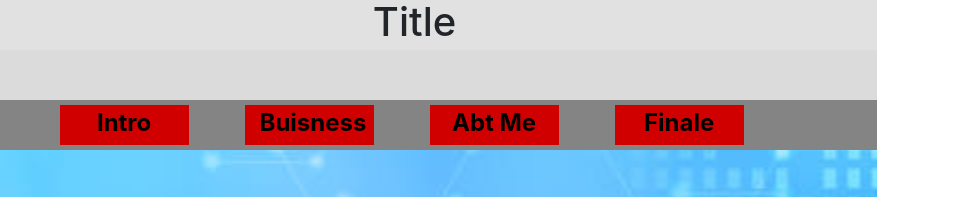
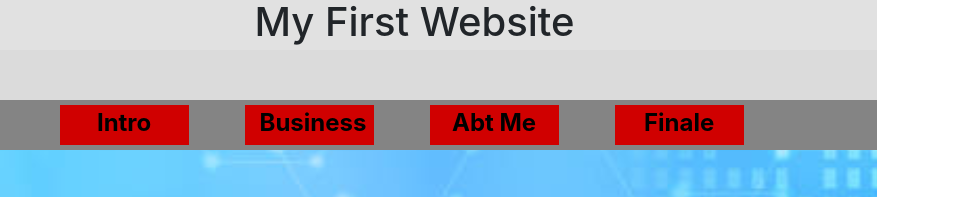
Before and after one commit to Kirbstar947/Kirbstar947.github.io, a plain HTML site: page index.html in a window 1280 px wide. Shown: the top 197 px of the page, 303-1280 px from the left. Drawn offline with nearby package versions, Linux system fonts and the light colour scheme.

Commit message:
Changed Title and corrected spelling of Business

```diff
--- a/index.html
+++ b/index.html
@@ -17,7 +17,7 @@
                 <img src="images/Component 1.png" alt="LoGo" class="logopic" height="150" width="160">
             </div>
             <div class="col-sm-10 upper placeholder-grey">
-                <h1 class="Title">Title</h1>
+                <h1 class="Title">My First Website</h1>
             </div>
         </div>
         <div class="row row-2">
@@ -35,7 +35,7 @@
                 </div>
             <div class="col-sm-2 upper placeholder-grey2">
                 <div class = "col-sm-10 navbarButton placeholder-crimson center pads">
-                    <a href=BuisnessPage/buisness.html class="page center">Buisness</a>
+                    <a href=BuisnessPage/buisness.html class="page center">Business</a>
                 </div>
             </div>
             <div class="col-sm-2 upper placeholder-grey2">
```
